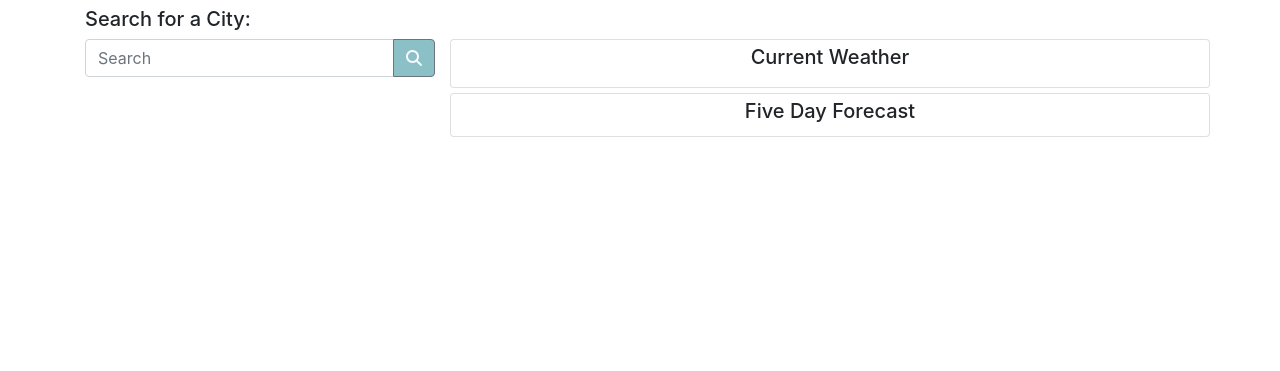
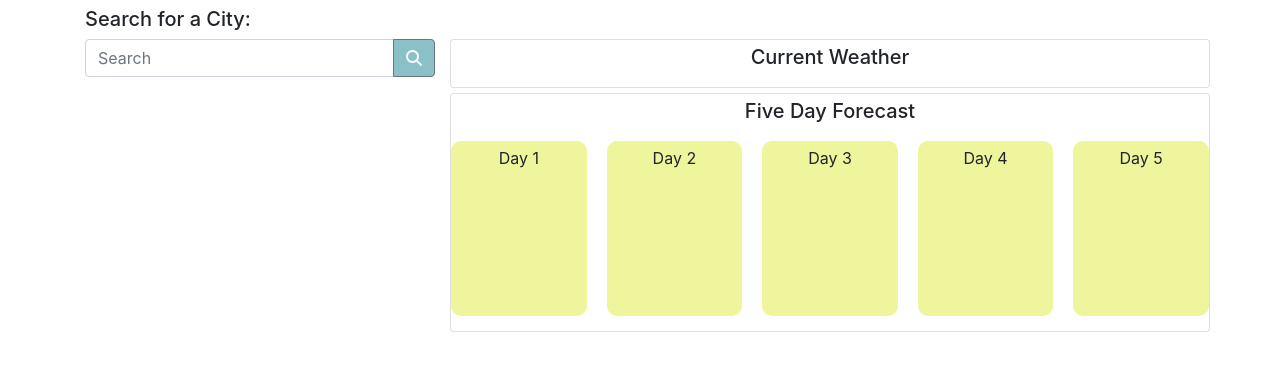
Before and after one commit to stephmarie17/unit-6-homework, a plain HTML site: page index.html in a window 1280 px wide. Shown: the part 61-432 px from the top of the page. Drawn offline with nearby package versions, Linux system fonts and the light colour scheme.

Commit message:
added divs for the forecast to display

```diff
--- a/index.html
+++ b/index.html
@@ -41,14 +41,16 @@
 <!-- Div for five-day forecast display -->
     <div class="card col-md-8" style="width:20rem;" id="five-day-weather">
         <h5 class="text-center">Five Day Forecast</h5>
+        <div class="row">
+            <div class="col-sm display-5-day" id="day-1">Day 1</div>
+            <div class="col-sm display-5-day" id="day-2">Day 2</div>
+            <div class="col-sm display-5-day" id="day-3">Day 3</div>
+            <div class="col-sm display-5-day" id="day-4">Day 4</div>
+            <div class="col-sm display-5-day" id="day-5">Day 5</div>
+        </div>
     </div>
 
 </div>
-
-
-
-
-
 
 </div>
    <!-- Scripts  -->
--- a/script.js
+++ b/script.js
@@ -86,16 +86,15 @@ function fiveDayForecast() {
         url: queryURL,
         method: "GET"
     }).then(function(response) {
-        var forecastDiv = $("<div class ='forecast-div'>");
-
-
-    })
+        console.log(response);
+// DOM manipulation to display search results for five-day forecast
+    });
 }
 
-// DOM manipulation to display search results for five-day forecast
 
 // On click function so that users can click a search history term and see its response
 
 $(document).on("click", ".city-btn", currentWeather);
+$(document).on("click", ".city-btn", fiveDayForecast);
 
 storeSearches();
--- a/style.css
+++ b/style.css
@@ -30,5 +30,20 @@ button {
 
 .city-btn {
     padding: 5px;
-    display: inline-block;
+    display: block;
 }
+
+#five-day-weather {
+    display: flex;
+    position: relative;
+}
+
+.display-5-day {
+    background-color: #eff59c;
+    border-radius: 10px;
+    width: 75px;
+    height: 175px;
+    padding: 5px;
+    margin: 10px;
+    text-align: center;
+}
```
